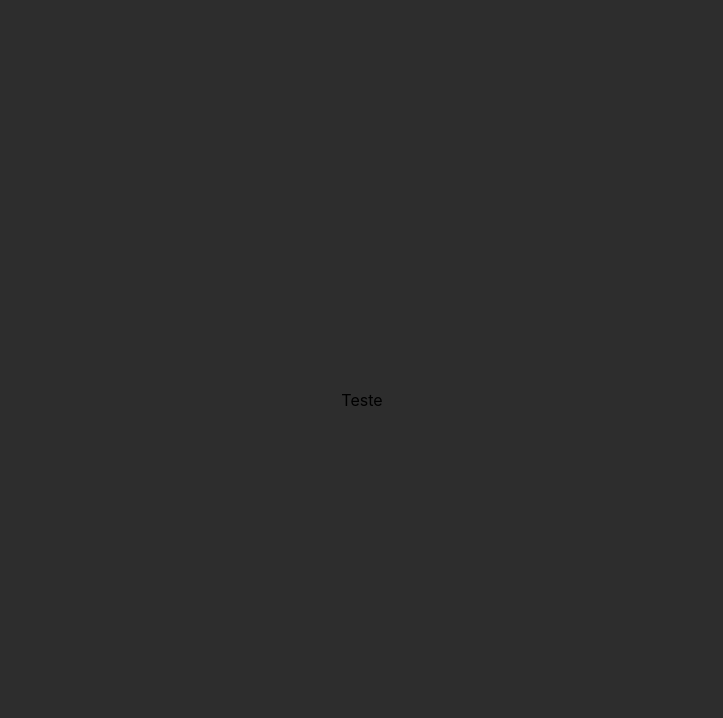
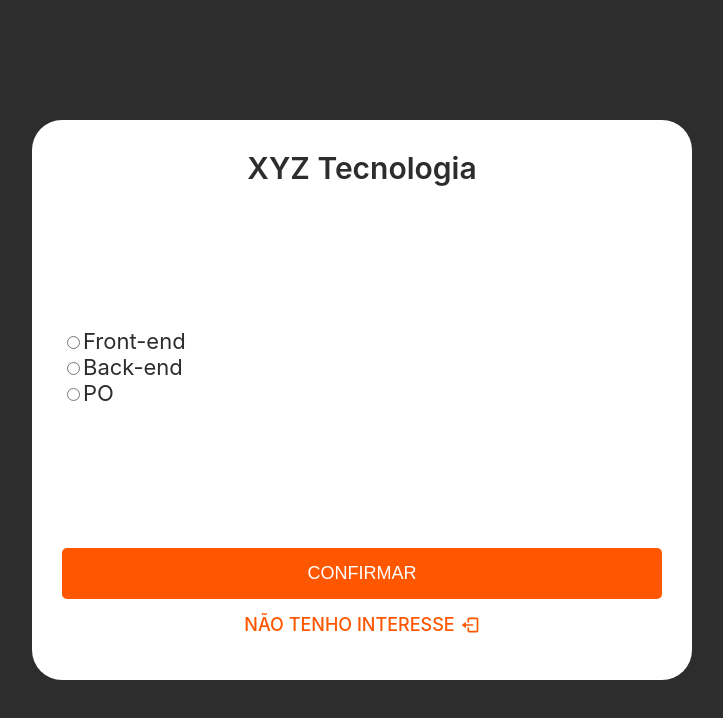
Before and after one commit to Tiago1106/Candidate, a React (Create React App) app: page / in a window 1280 px wide. Both pictures are taken after a click on the button "CONFIRMAR". Shown: the top 718 px of the page, without its empty margins (278-1001 px from the left). Built offline with nearby package versions, Linux system fonts and the light colour scheme.

Commit message:
feat: finish component

```diff
--- /dev/null
+++ b/src/components/SpaceAvailable/index.js
@@ -0,0 +1,32 @@
+import React from 'react';
+
+import { BiLogOut } from "react-icons/bi";
+
+import { Modal, TitleModal, Content, ButtonGlobal, NotInteressGlobal, TextModal } from '../../styles/global'
+import { ButtonRadio, RowRadio } from './styles';
+
+function SpaceAvailable({newComponent, newComponentFinish}) {
+  return (
+    <Modal>
+        <TitleModal>XYZ Tecnologia</TitleModal>
+        <Content>
+            <RowRadio>
+                <ButtonRadio type="radio" value="Front-end" name="SpaceAvailable" />
+                <TextModal>Front-end</TextModal>
+            </RowRadio>
+            <RowRadio>
+                <ButtonRadio type="radio" value="Back-end" name="SpaceAvailable" />
+                <TextModal>Back-end</TextModal>
+            </RowRadio>
+            <RowRadio>
+                <ButtonRadio type="radio" value="PO" name="SpaceAvailable" />
+                <TextModal>PO</TextModal>
+            </RowRadio>
+        </Content>
+        <ButtonGlobal onClick={() => newComponent()}>Confirmar</ButtonGlobal>
+        <NotInteressGlobal onClick={() => newComponentFinish()}>Não tenho interesse <BiLogOut size={20} color='#FF5700' style={{marginLeft: 5}}/></NotInteressGlobal>
+    </Modal>
+  );
+}
+
+export default SpaceAvailable;
--- /dev/null
+++ b/src/components/SpaceAvailable/styles.js
@@ -0,0 +1,14 @@
+import styled from 'styled-components';
+
+export const RowRadio = styled.div`
+    width: 100%;
+
+    display: flex;
+    flex-direction: row;
+    align-items: center;
+    justify-content: start;
+`
+
+export const ButtonRadio = styled.input`
+
+`;
--- /dev/null
+++ b/src/components/Thanks/index.js
@@ -0,0 +1,18 @@
+import React from 'react';
+
+import { Modal, TitleModal, Content, ButtonGlobal, TextModal } from '../../styles/global'
+// import { Container } from './styles';
+
+function Thanks({newComponentFinish}) {
+  return (
+    <Modal>
+        <TitleModal>XYZ Tecnologia</TitleModal>
+        <Content>
+            <TextModal>Obrigado pelo interesse em participar da nossa empresa!</TextModal>
+        </Content>
+        <ButtonGlobal onClick={() => newComponentFinish()}>Finalizar</ButtonGlobal>
+    </Modal>
+  );
+}
+
+export default Thanks;
--- a/src/components/UserRegister/index.js
+++ b/src/components/UserRegister/index.js
@@ -5,7 +5,7 @@ import { BiLogOut } from "react-icons/bi";
 import { Modal, TitleModal, Content, ButtonGlobal, NotInteressGlobal } from '../../styles/global'
 import { Input } from './styled'
 
-function UserRegister({newComponent, setNameParams}) {
+function UserRegister({newComponent, finish}) {
   return (
     <Modal>
         <TitleModal>XYZ Tecnologia</TitleModal>
@@ -16,7 +16,7 @@ function UserRegister({newComponent, setNameParams}) {
             <Input placeholder='Celular' />
         </Content>
         <ButtonGlobal onClick={() => newComponent()}>Confirmar</ButtonGlobal>
-        <NotInteressGlobal>Não tenho interesse <BiLogOut size={20} color='#FF5700' style={{marginLeft: 5}}/></NotInteressGlobal>
+        <NotInteressGlobal onClick={() => finish()}>Não tenho interesse <BiLogOut size={20} color='#FF5700' style={{marginLeft: 5}}/></NotInteressGlobal>
     </Modal>
   );
 }
--- a/src/pages/Usuario/index.js
+++ b/src/pages/Usuario/index.js
@@ -3,6 +3,8 @@ import React, { useState } from 'react';
 import { Container } from './styles';
 
 import Login from '../../components/UserRegister'
+import Thanks from '../../components/Thanks'
+import SpaceAvailable from '../../components/SpaceAvailable'
 
 function Usuario() {
     const [component, setComponent] = useState('Login')
@@ -10,11 +12,14 @@ function Usuario() {
 
     return (
     <Container>
+        {component == "Thanks" && (
+            <Thanks newComponentFinish={() => setComponent("Login")}/>
+        )}
         {component == "Login" && (
-            <Login newComponent={() => setComponent("Teste")} setNameParams={(text) => console.log(text)}/>
+            <Login newComponent={() => setComponent("SpaceAvailable")} newComponentFinish={() => setComponent("Thanks")}/>
         )}
-        {component == "Teste" && (
-            <span>Teste</span>
+        {component == "SpaceAvailable" && (
+            <SpaceAvailable newComponent={() => setComponent("Description")} newComponentFinish={() => setComponent("Thanks")}/>
         )}
     </Container>
   );
```
